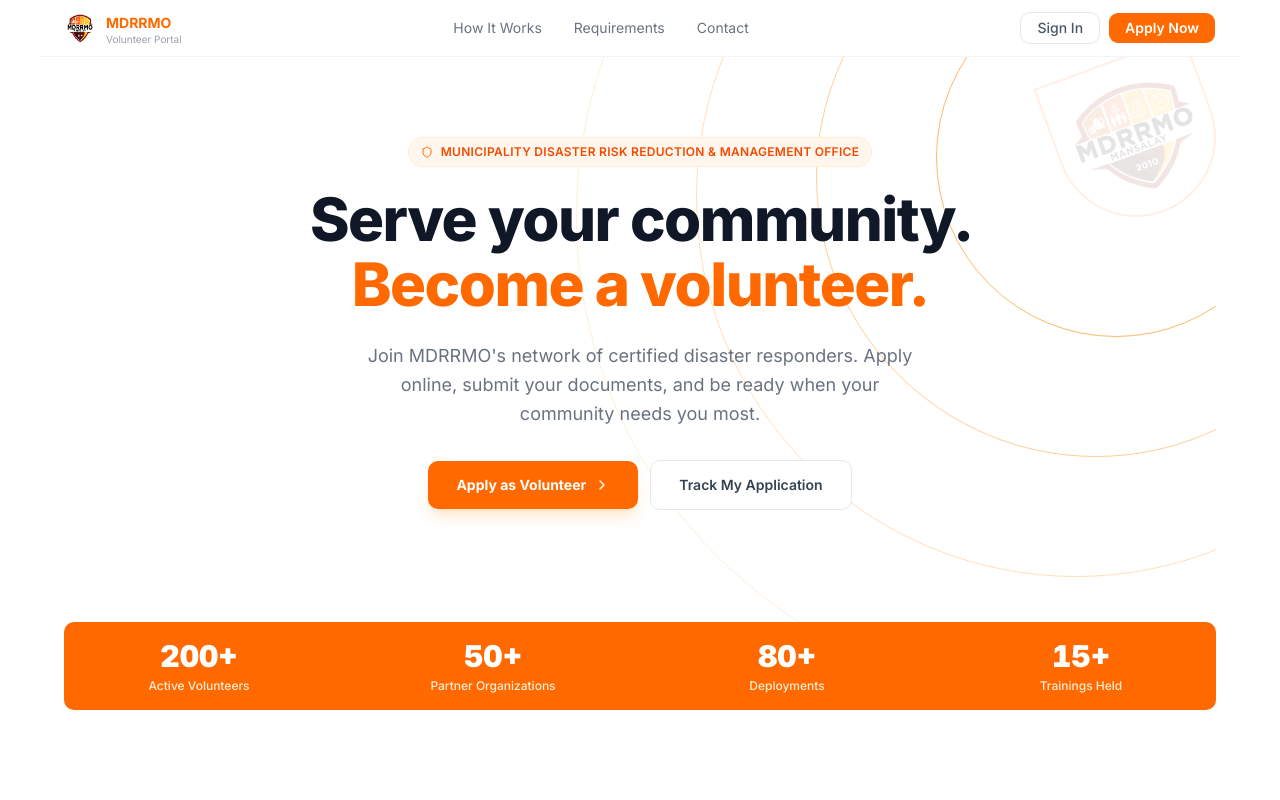
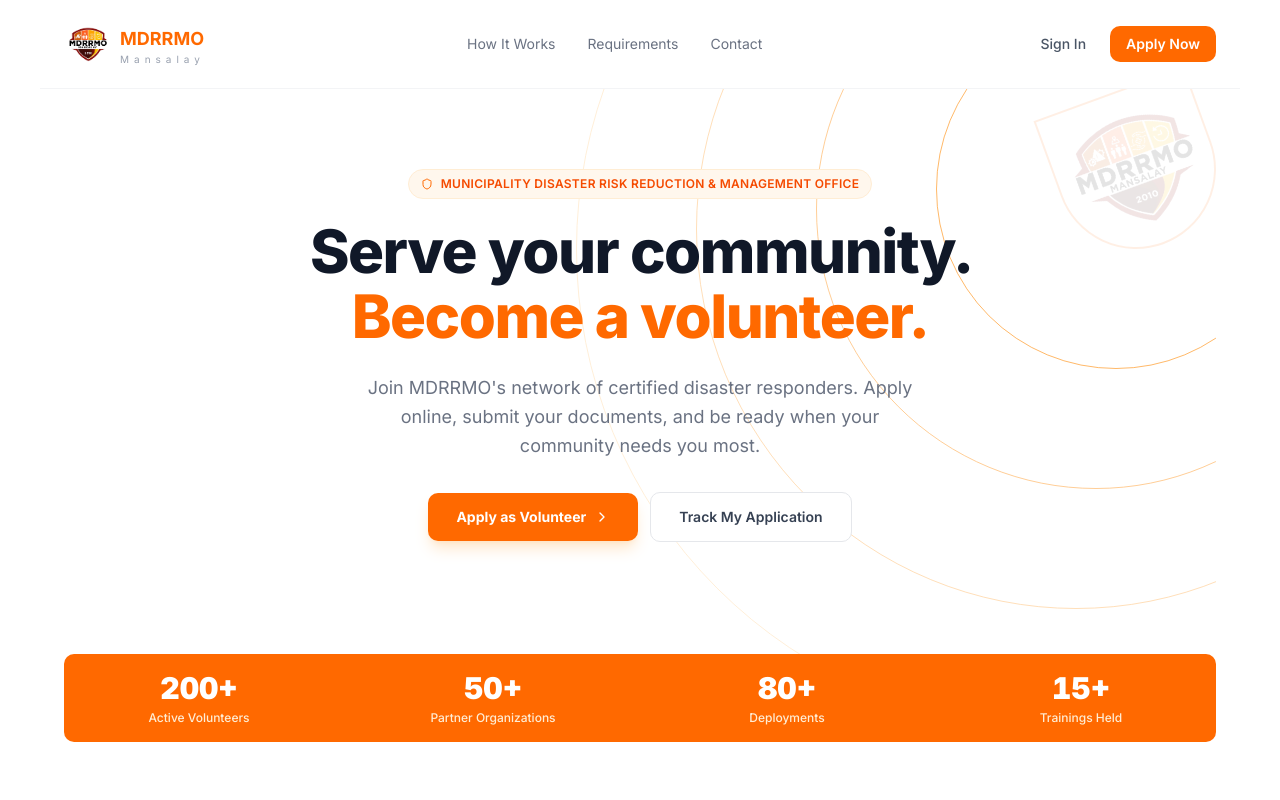
Before and after one commit to grian-gajila/mdrrmo, a Next.js app: page / in a window 1280 px wide. Shown: the top 800 px of the page. Built offline with nearby package versions, Linux system fonts and the light colour scheme.

Commit message:
chore: add shared components

```diff
--- a/src/app/admin/(dashboard)/layout.tsx
+++ b/src/app/admin/(dashboard)/layout.tsx
@@ -1,5 +1,5 @@
 'use client';
-import { images } from '@/constant/images';
+import { Shared } from '@/components/shared';
 import {
   Bell,
   Building2,
@@ -13,7 +13,6 @@ import {
   UserCheck,
   Users,
 } from 'lucide-react';
-import Image from 'next/image';
 import Link from 'next/link';
 import { usePathname } from 'next/navigation';
 import { useState } from 'react';
@@ -51,19 +50,7 @@ export default function DashboardLayout({
           sidebarOpen ? 'translate-x-0' : '-translate-x-full'
         }`}
       >
-        <div className="flex h-16 items-center gap-2 border-b border-gray-200 px-6">
-          <div className="flex shrink-0 items-center justify-center">
-            <Image src={images.logo} alt="LOGO" className="h-10 w-10" />
-          </div>
-          <div className="min-w-0">
-            <div className="text-sm leading-tight font-bold text-orange-500">
-              MDRRMO
-            </div>
-            <div className="truncate text-xs text-gray-500">
-              Volunteer Management
-            </div>
-          </div>
-        </div>
+        <Shared.Brand parentStyle="h-16 border-b border-gray-200 px-6" />
 
         <div className="px-4 pt-4 pb-2">
           <div className="flex items-center gap-3 rounded-lg border border-orange-100 bg-orange-50 p-3">
--- a/src/components/features/landing-page/layouts/navbar.tsx
+++ b/src/components/features/landing-page/layouts/navbar.tsx
@@ -1,5 +1,6 @@
 'use client';
 
+import { Shared } from '@/components/shared';
 import { Button } from '@/components/ui/button';
 import {
   Sheet,
@@ -9,15 +10,11 @@ import {
   SheetHeader,
   SheetTrigger,
 } from '@/components/ui/sheet';
-import { images } from '@/constant/images';
 import { Menu } from 'lucide-react';
-import Image from 'next/image';
 import Link from 'next/link';
-import { useRouter } from 'next/navigation';
 import { useState, type MouseEvent } from 'react';
 
 const NavBar = () => {
-  const router = useRouter();
   const [isOpen, setIsOpen] = useState(false);
 
   const handleNavigate = (
@@ -42,33 +39,13 @@ const NavBar = () => {
 
   return (
     <div className="sticky top-0 z-50 border-b border-gray-100 bg-white/95 backdrop-blur-md px-6">
-      <div className="mx-auto flex h-14 max-w-6xl items-center justify-between">
-        <div className="flex items-center gap-2.5">
-          <div className="flex h-8 w-8 items-center justify-center rounded-lg">
-            <Image src={images.logo} alt="LOGO" className="h-10 w-10" />
-          </div>
-          <div className="leading-none">
-            <p className="text-sm font-bold text-orange-500">MDRRMO</p>
-            <p className="mt-px text-[10px] text-gray-400">Volunteer Portal</p>
-          </div>
-        </div>
+      <div className="mx-auto flex py-5 max-w-6xl items-center justify-between">
+        <Shared.Brand />
 
-        <nav className="hidden items-center gap-8 md:flex">
-          {['How It Works', 'Requirements', 'Contact'].map((label) => {
-            const href = `#${label.toLowerCase().replace(/\s+/g, '-')}`;
-            return (
-              <a
-                key={label}
-                href={href}
-                onClick={(event) => handleNavigate(event, href)}
-                className="text-sm text-gray-500 transition-colors hover:text-orange-500"
-              >
-                {label}
-              </a>
-            );
-          })}
-        </nav>
-
+        <NavItems
+          onClick={(event, href) => handleNavigate(event, href)}
+          navStyle="hidden items-center gap-8 md:flex"
+        />
         <Sheet open={isOpen} onOpenChange={setIsOpen}>
           <SheetTrigger asChild>
             <Button
@@ -81,81 +58,79 @@ const NavBar = () => {
           </SheetTrigger>
           <SheetContent>
             <SheetHeader>
-              <div className="flex items-center gap-2.5 border-b border-gray-300 pb-4">
-                <div className="flex h-8 w-8 items-center justify-center rounded-lg">
-                  <Image src={images.logo} alt="LOGO" className="h-10 w-10" />
-                </div>
-                <div className="leading-none">
-                  <p className="text-sm font-bold text-orange-500">MDRRMO</p>
-                  <p className="mt-px text-[10px] text-gray-400">
-                    Volunteer Portal
-                  </p>
-                </div>
-              </div>
+              <Shared.Brand />
             </SheetHeader>
             <SheetDescription asChild>
               <div className="flex flex-col items-start gap-4 ">
                 <div className="w-full px-4">
-                  <nav className="flex flex-col items-start gap-4">
-                    {['How It Works', 'Requirements', 'Contact'].map(
-                      (label) => {
-                        const href = `#${label.toLowerCase().replace(/\s+/g, '-')}`;
-                        return (
-                          <a
-                            key={label}
-                            href={href}
-                            onClick={(event) => handleNavigate(event, href)}
-                            className="text-sm text-gray-500 transition-colors hover:text-orange-500"
-                          >
-                            {label}
-                          </a>
-                        );
-                      },
-                    )}
-                  </nav>
+                  <NavItems
+                    onClick={(event, href) => handleNavigate(event, href)}
+                    navStyle="flex flex-col items-start gap-4"
+                  />
                 </div>
-                <div className="flex flex-col w-full items-center gap-2 pt-6 px-4 border-t border-gray-100">
-                  <Link
-                    href="/login"
-                    className="round`ed-lg border rounded-lg text-center px-4 w-full py-2 text-sm font-medium text-gray-600 transition-colors hover:bg-gray-50 hover:text-orange-500"
-                  >
-                    Sign In
-                  </Link>
-                  <Link
-                    href="/register"
-                    className="rounded-lg text-center bg-orange-500 w-full px-4 py-2 text-sm font-semibold text-white transition-colors hover:bg-orange-600"
-                  >
-                    Apply Now
-                  </Link>
-                </div>
+                <AuthButton
+                  parentStyle="flex flex-col w-full pt-6 px-4 border-t border-gray-100"
+                  link1="border w-full rounded-lg text-center"
+                  link2="w-full text-center"
+                />
               </div>
             </SheetDescription>
             <SheetFooter>
-              <div className="mt-10 border-t border-gray-300 pt-6 text-center text-xs text-gray-600">
-                © {new Date().getFullYear()} MDRRMO. All rights reserved.
-              </div>
+              <Shared.CopyRight />
             </SheetFooter>
           </SheetContent>
         </Sheet>
-
-        <div className="hidden md:flex lg:flex items-center gap-2">
-          <Button
-            onClick={() => router.push('/login')}
-            variant="outline"
-            className="round`ed-lg px-4 py-2 text-sm font-medium text-gray-600 transition-colors hover:bg-gray-50 hover:text-orange-500"
-          >
-            Sign In
-          </Button>
-          <Button
-            onClick={() => router.push('/register')}
-            className="rounded-lg bg-orange-500 px-4 py-2 text-sm font-semibold text-white transition-colors hover:bg-orange-600"
-          >
-            Apply Now
-          </Button>
-        </div>
+        <AuthButton parentStyle="hidden md:flex lg:flex" />
       </div>
     </div>
   );
 };
 
 export default NavBar;
+
+interface Props {
+  parentStyle?: string;
+  link1?: string;
+  link2?: string;
+  onClick?: (event: MouseEvent<HTMLAnchorElement>, href: string) => void;
+  navStyle?: string;
+}
+
+const AuthButton = ({ parentStyle, link1, link2 }: Props) => {
+  return (
+    <div className={` items-center gap-2 ${parentStyle}`}>
+      <Link
+        href="/login"
+        className={` px-4 py-2 text-sm font-medium text-gray-600 transition-colors hover:bg-gray-50 hover:text-orange-500 ${link1}`}
+      >
+        Sign In
+      </Link>
+      <Link
+        href="/register"
+        className={`rounded-lg bg-orange-500 px-4 py-2 text-sm font-semibold text-white transition-colors hover:bg-orange-600 ${link2}`}
+      >
+        Apply Now
+      </Link>
+    </div>
+  );
+};
+
+const NavItems = ({ onClick, navStyle }: Props) => {
+  return (
+    <nav className={navStyle}>
+      {['How It Works', 'Requirements', 'Contact'].map((label) => {
+        const href = `#${label.toLowerCase().replace(/\s+/g, '-')}`;
+        return (
+          <a
+            key={label}
+            href={href}
+            onClick={(event) => onClick?.(event, href)}
+            className="text-sm text-gray-500 transition-colors hover:text-orange-500"
+          >
+            {label}
+          </a>
+        );
+      })}
+    </nav>
+  );
+};
--- a/src/components/features/landing-page/sections/cta-section.tsx
+++ b/src/components/features/landing-page/sections/cta-section.tsx
@@ -4,7 +4,7 @@ import Link from 'next/link';
 const CtaSection = () => {
   return (
     <section className="mb-20 lg:px-6 md:px-6 sm:px-6">
-      <div className="mx-auto max-w-6xl space-y-5 text-center md:rounded-lg lg:rounded-lg sm:rounded-lg bg-orange-500 py-16">
+      <div className="mx-auto max-w-6xl space-y-5 text-center px-6 md:rounded-lg lg:rounded-lg sm:rounded-lg bg-orange-500 py-16">
         <h2 className="text-3xl font-extrabold text-white">
           Ready to make a difference?
         </h2>
--- /dev/null
+++ b/src/components/shared/brand.tsx
@@ -0,0 +1,24 @@
+import { images } from '@/constant/images';
+import Image from 'next/image';
+
+interface Props {
+  parentStyle?: string;
+}
+
+const Brand = ({ parentStyle }: Props) => {
+  return (
+    <div className={`flex items-center gap-2 ${parentStyle}`}>
+      <div className="flex items-center justify-center">
+        <Image src={images.logo} alt="LOGO" className="w-12" />
+      </div>
+      <div className="leading-none">
+        <p className="text-lg font-bold text-orange-500">MDRRMO</p>
+        <p className="mt-px text-[10px] text-center space-x-2 tracking-[0.5em] text-gray-400">
+          Mansalay
+        </p>
+      </div>
+    </div>
+  );
+};
+
+export default Brand;
--- /dev/null
+++ b/src/components/shared/copyright.tsx
@@ -0,0 +1,9 @@
+const CopyRight = () => {
+  return (
+    <div className="mt-10 border-t border-gray-300 pt-6 text-center text-xs text-gray-600">
+      © {new Date().getFullYear()} MDRRMO. All rights reserved.
+    </div>
+  );
+};
+
+export default CopyRight;
--- /dev/null
+++ b/src/components/shared/index.ts
@@ -0,0 +1,7 @@
+import Brand from './brand';
+import CopyRight from './copyright';
+
+export const Shared = {
+  Brand,
+  CopyRight,
+};
```
Also changed, not shown: src/components/features/landing-page/layouts/footer.tsx (+3 -16 lines).
